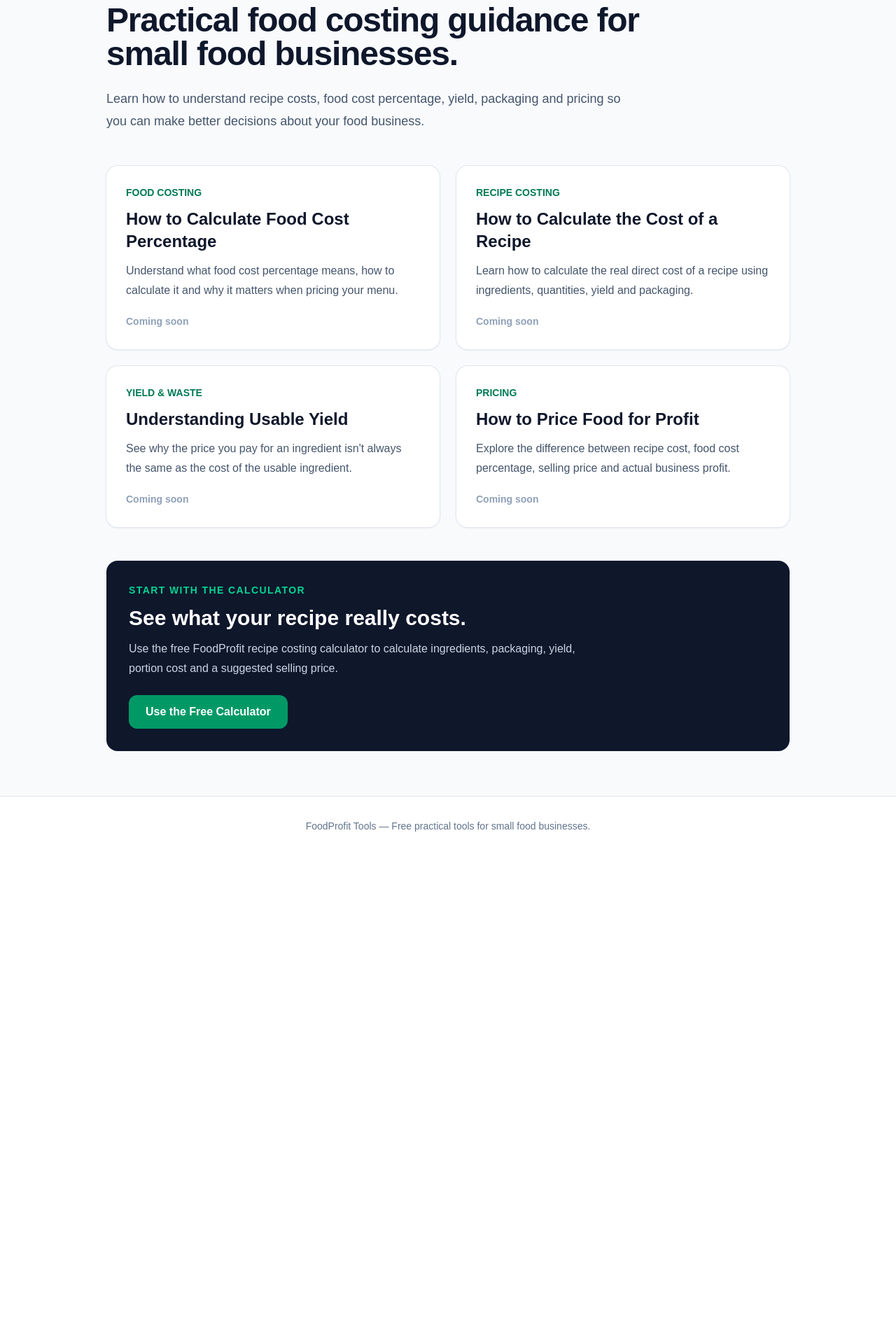
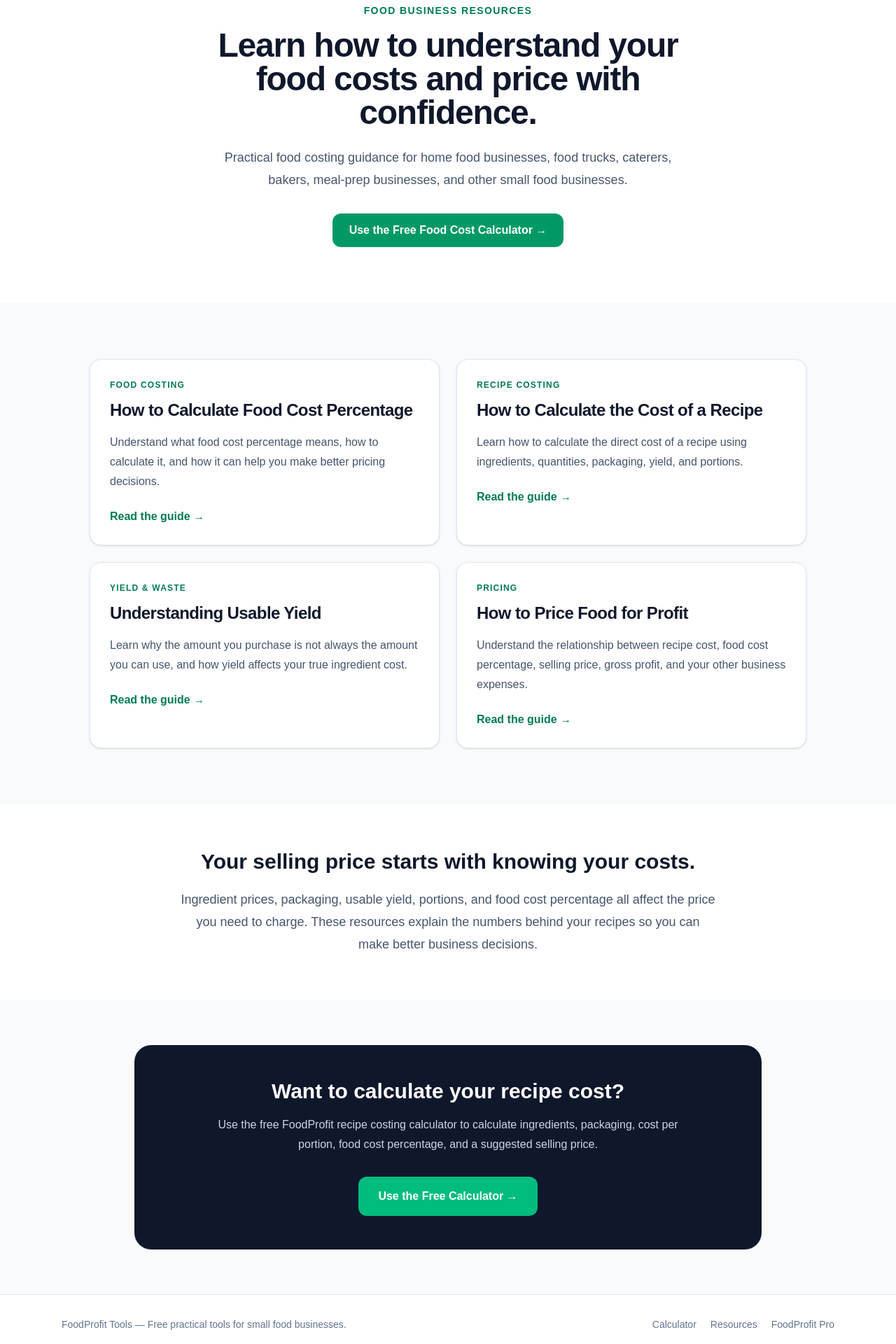
Before and after one commit to nestlie92-ux/foodprofit-tools, a Next.js app: page /resources in a window 1280 px wide. Shown: the part 160-2080 px from the top of the page at 70% size. Before the commit the page ends 1382 px from the top, so only its background shows below. Built offline with nearby package versions, Linux system fonts and the light colour scheme.

Commit message:
Build SEO foundation and resource hub

```diff
--- /dev/null
+++ b/app/resources/food-cost-percentage/page.tsx
@@ -0,0 +1,160 @@
+import Link from "next/link";
+import type { Metadata } from "next";
+
+export const metadata: Metadata = {
+  title: "How to Calculate Food Cost Percentage | FoodProfit Tools",
+  description:
+    "Learn what food cost percentage means, how to calculate it, and how it can help you price food products more confidently.",
+};
+
+export default function FoodCostPercentagePage() {
+  return (
+    <main className="min-h-screen bg-slate-50 text-slate-900">
+      <header className="border-b border-slate-200 bg-white">
+        <div className="mx-auto flex max-w-6xl items-center justify-between px-6 py-5">
+          <Link href="/" className="block">
+            <p className="text-xl font-bold text-emerald-700">
+              FoodProfit Tools
+            </p>
+            <p className="text-xs text-slate-500">
+              Free tools for small food businesses
+            </p>
+          </Link>
+
+          <nav className="flex gap-4 text-sm font-medium">
+            <Link href="/" className="text-slate-600 hover:text-emerald-700">
+              Calculator
+            </Link>
+            <Link
+              href="/resources"
+              className="text-emerald-700"
+            >
+              Resources
+            </Link>
+            <Link
+              href="/foodprofit-pro"
+              className="text-slate-600 hover:text-emerald-700"
+            >
+              FoodProfit Pro
+            </Link>
+          </nav>
+        </div>
+      </header>
+
+      <article className="mx-auto max-w-3xl px-6 py-14 md:py-20">
+        <p className="text-sm font-bold uppercase tracking-widest text-emerald-700">
+          Food Costing
+        </p>
+
+        <h1 className="mt-4 text-4xl font-bold tracking-tight sm:text-5xl">
+          How to Calculate Food Cost Percentage
+        </h1>
+
+        <p className="mt-6 text-lg leading-8 text-slate-600">
+          Food cost percentage helps you understand how much of your selling
+          price is being used to cover the direct cost of the food you sell.
+          It is one of the most useful numbers to understand when pricing
+          recipes and menu items.
+        </p>
+
+        <div className="mt-10 space-y-10">
+          <section>
+            <h2 className="text-2xl font-bold">
+              What is food cost percentage?
+            </h2>
+
+            <p className="mt-4 leading-8 text-slate-700">
+              Food cost percentage is the relationship between your food cost
+              and your selling price. In simple terms, it tells you what
+              percentage of the selling price is used to cover the direct cost
+              of producing the food.
+            </p>
+
+            <p className="mt-4 leading-8 text-slate-700">
+              In the FoodProfit calculator, direct cost includes the ingredients
+              and packaging used for the recipe.
+            </p>
+          </section>
+
+          <section>
+            <h2 className="text-2xl font-bold">
+              The basic food cost percentage formula
+            </h2>
+
+            <div className="mt-5 rounded-2xl bg-white p-6 text-center shadow-sm ring-1 ring-slate-200">
+              <p className="text-xl font-bold">
+                Food Cost % = Direct Cost ÷ Selling Price × 100
+              </p>
+            </div>
+          </section>
+
+          <section>
+            <h2 className="text-2xl font-bold">
+              Example
+            </h2>
+
+            <p className="mt-4 leading-8 text-slate-700">
+              Imagine one portion of your product costs $3.00 in ingredients
+              and packaging. You sell that portion for $10.00.
+            </p>
+
+            <div className="mt-5 rounded-2xl bg-emerald-50 p-6">
+              <p className="font-semibold text-emerald-900">
+                $3.00 ÷ $10.00 × 100 = 30%
+              </p>
+            </div>
+
+            <p className="mt-4 leading-8 text-slate-700">
+              That means 30% of the selling price is being used to cover the
+              direct ingredient and packaging cost.
+            </p>
+          </section>
+
+          <section>
+            <h2 className="text-2xl font-bold">
+              What is a desired food cost percentage?
+            </h2>
+
+            <p className="mt-4 leading-8 text-slate-700">
+              A desired food cost percentage is a target you use when exploring
+              a selling price. For example, if you choose 30%, you are
+              exploring a price where your direct food and packaging cost
+              represents about 30% of the selling price.
+            </p>
+
+            <p className="mt-4 leading-8 text-slate-700">
+              It is important to remember that this is a pricing tool, not a
+              complete profit calculation. Labor, rent, utilities, delivery,
+              taxes, marketing, equipment, and other business expenses still
+              need to be considered.
+            </p>
+          </section>
+
+          <section>
+            <h2 className="text-2xl font-bold">
+              Calculate your food cost percentage
+            </h2>
+
+            <p className="mt-4 leading-8 text-slate-700">
+              The easiest way to put this into practice is to cost your actual
+              recipe, including packaging and usable yield.
+            </p>
+
+            <Link
+              href="/"
+              className="mt-6 inline-flex rounded-xl bg-emerald-600 px-6 py-3 font-bold text-white hover:bg-emerald-700"
+            >
+              Use the Free Food Cost Calculator →
+            </Link>
+          </section>
+        </div>
+      </article>
+
+      <footer className="border-t border-slate-200 bg-white">
+        <div className="mx-auto max-w-6xl px-6 py-8 text-center text-sm text-slate-500">
+          FoodProfit Tools — Free practical tools for small food businesses.
+        </div>
+      </footer>
+    </main>
+  );
+}
--- a/app/resources/page.tsx
+++ b/app/resources/page.tsx
@@ -1,21 +1,62 @@
 import Link from "next/link";
+import type { Metadata } from "next";
+
+export const metadata: Metadata = {
+  title: "Food Costing Resources for Small Food Businesses | FoodProfit Tools",
+  description:
+    "Practical guides to food cost percentage, recipe costing, usable yield, food pricing, packaging costs, and profit for small food businesses.",
+};
+
+const resources = [
+  {
+    category: "FOOD COSTING",
+    title: "How to Calculate Food Cost Percentage",
+    description:
+      "Understand what food cost percentage means, how to calculate it, and how it can help you make better pricing decisions.",
+    href: "/resources/food-cost-percentage",
+  },
+  {
+    category: "RECIPE COSTING",
+    title: "How to Calculate the Cost of a Recipe",
+    description:
+      "Learn how to calculate the direct cost of a recipe using ingredients, quantities, packaging, yield, and portions.",
+    href: "/resources/recipe-cost",
+  },
+  {
+    category: "YIELD & WASTE",
+    title: "Understanding Usable Yield",
+    description:
+      "Learn why the amount you purchase is not always the amount you can use, and how yield affects your true ingredient cost.",
+    href: "/resources/usable-yield",
+  },
+  {
+    category: "PRICING",
+    title: "How to Price Food for Profit",
+    description:
+      "Understand the relationship between recipe cost, food cost percentage, selling price, gross profit, and your other business expenses.",
+    href: "/resources/price-food-for-profit",
+  },
+];
 
 export default function ResourcesPage() {
   return (
-    <main className="min-h-screen bg-slate-50">
+    <main className="min-h-screen bg-slate-50 text-slate-900">
+      {/* HEADER */}
       <header className="border-b border-slate-200 bg-white">
         <div className="mx-auto flex max-w-6xl items-center justify-between px-6 py-5">
-          <Link
-            href="/"
-            className="text-xl font-bold text-emerald-700"
-          >
-            FoodProfit Tools
+          <Link href="/" className="block">
+            <p className="text-xl font-bold text-emerald-700">
+              FoodProfit Tools
+            </p>
+            <p className="text-xs text-slate-500">
+              Free tools for small food businesses
+            </p>
           </Link>
 
-          <nav className="flex items-center gap-5 text-sm font-medium">
+          <nav className="flex items-center gap-4 text-sm font-medium">
             <Link
               href="/"
-              className="text-slate-600 hover:text-emerald-700"
+              className="text-slate-600 transition hover:text-emerald-700"
             >
               Calculator
             </Link>
@@ -29,7 +70,7 @@ export default function ResourcesPage() {
 
             <Link
               href="/foodprofit-pro"
-              className="text-slate-600 hover:text-emerald-700"
+              className="text-slate-600 transition hover:text-emerald-700"
             >
               FoodProfit Pro
             </Link>
@@ -37,132 +78,134 @@ export default function ResourcesPage() {
         </div>
       </header>
 
-      <section className="mx-auto max-w-5xl px-6 py-16">
-        <div className="max-w-3xl">
+      {/* HERO */}
+      <section className="bg-white">
+        <div className="mx-auto max-w-5xl px-6 py-16 text-center md:py-20">
           <p className="text-sm font-semibold uppercase tracking-widest text-emerald-700">
             Food Business Resources
           </p>
 
-          <h1 className="mt-3 text-4xl font-bold tracking-tight text-slate-900 sm:text-5xl">
-            Practical food costing guidance for small food businesses.
+          <h1 className="mx-auto mt-4 max-w-3xl text-4xl font-bold tracking-tight sm:text-5xl">
+            Learn how to understand your food costs and price with confidence.
           </h1>
 
-          <p className="mt-6 text-lg leading-8 text-slate-600">
-            Learn how to understand recipe costs, food cost
-            percentage, yield, packaging and pricing so you
-            can make better decisions about your food business.
+          <p className="mx-auto mt-6 max-w-2xl text-lg leading-8 text-slate-600">
+            Practical food costing guidance for home food businesses, food
+            trucks, caterers, bakers, meal-prep businesses, and other small
+            food businesses.
+          </p>
+
+          <div className="mt-8">
+            <Link
+              href="/"
+              className="inline-flex rounded-xl bg-emerald-600 px-6 py-3 font-bold text-white transition hover:bg-emerald-700"
+            >
+              Use the Free Food Cost Calculator →
+            </Link>
+          </div>
+        </div>
+      </section>
+
+      {/* RESOURCE CARDS */}
+      <section className="px-6 py-16 md:py-20">
+        <div className="mx-auto max-w-5xl">
+          <div className="grid gap-6 md:grid-cols-2">
+            {resources.map((resource) => (
+              <article
+                key={resource.href}
+                className="rounded-2xl border border-slate-200 bg-white p-7 shadow-sm transition hover:-translate-y-1 hover:shadow-md"
+              >
+                <p className="text-xs font-bold uppercase tracking-widest text-emerald-700">
+                  {resource.category}
+                </p>
+
+                <h2 className="mt-3 text-2xl font-bold tracking-tight">
+                  {resource.title}
+                </h2>
+
+                <p className="mt-4 leading-7 text-slate-600">
+                  {resource.description}
+                </p>
+
+                <Link
+                  href={resource.href}
+                  className="mt-6 inline-flex font-semibold text-emerald-700 hover:text-emerald-800"
+                >
+                  Read the guide →
+                </Link>
+              </article>
+            ))}
+          </div>
+        </div>
+      </section>
+
+      {/* WHY THESE NUMBERS MATTER */}
+      <section className="bg-white px-6 py-16">
+        <div className="mx-auto max-w-4xl text-center">
+          <h2 className="text-3xl font-bold">
+            Your selling price starts with knowing your costs.
+          </h2>
+
+          <p className="mx-auto mt-5 max-w-3xl text-lg leading-8 text-slate-600">
+            Ingredient prices, packaging, usable yield, portions, and food
+            cost percentage all affect the price you need to charge. These
+            resources explain the numbers behind your recipes so you can make
+            better business decisions.
           </p>
         </div>
+      </section>
 
-        <div className="mt-12 grid gap-6 md:grid-cols-2">
-          <article className="rounded-2xl bg-white p-7 shadow-sm ring-1 ring-slate-200">
-            <p className="text-sm font-semibold text-emerald-700">
-              FOOD COSTING
-            </p>
-
-            <h2 className="mt-3 text-2xl font-bold text-slate-900">
-              How to Calculate Food Cost Percentage
-            </h2>
-
-            <p className="mt-3 leading-7 text-slate-600">
-              Understand what food cost percentage means,
-              how to calculate it and why it matters when
-              pricing your menu.
-            </p>
-
-            <span className="mt-5 inline-block text-sm font-semibold text-slate-400">
-              Coming soon
-            </span>
-          </article>
-
-          <article className="rounded-2xl bg-white p-7 shadow-sm ring-1 ring-slate-200">
-            <p className="text-sm font-semibold text-emerald-700">
-              RECIPE COSTING
-            </p>
-
-            <h2 className="mt-3 text-2xl font-bold text-slate-900">
-              How to Calculate the Cost of a Recipe
-            </h2>
-
-            <p className="mt-3 leading-7 text-slate-600">
-              Learn how to calculate the real direct cost
-              of a recipe using ingredients, quantities,
-              yield and packaging.
-            </p>
-
-            <span className="mt-5 inline-block text-sm font-semibold text-slate-400">
-              Coming soon
-            </span>
-          </article>
-
-          <article className="rounded-2xl bg-white p-7 shadow-sm ring-1 ring-slate-200">
-            <p className="text-sm font-semibold text-emerald-700">
-              YIELD & WASTE
-            </p>
-
-            <h2 className="mt-3 text-2xl font-bold text-slate-900">
-              Understanding Usable Yield
-            </h2>
-
-            <p className="mt-3 leading-7 text-slate-600">
-              See why the price you pay for an ingredient
-              isn't always the same as the cost of the usable
-              ingredient.
-            </p>
-
-            <span className="mt-5 inline-block text-sm font-semibold text-slate-400">
-              Coming soon
-            </span>
-          </article>
-
-          <article className="rounded-2xl bg-white p-7 shadow-sm ring-1 ring-slate-200">
-            <p className="text-sm font-semibold text-emerald-700">
-              PRICING
-            </p>
-
-            <h2 className="mt-3 text-2xl font-bold text-slate-900">
-              How to Price Food for Profit
-            </h2>
-
-            <p className="mt-3 leading-7 text-slate-600">
-              Explore the difference between recipe cost,
-              food cost percentage, selling price and actual
-              business profit.
-            </p>
-
-            <span className="mt-5 inline-block text-sm font-semibold text-slate-400">
-              Coming soon
-            </span>
-          </article>
-        </div>
-
-        <div className="mt-12 rounded-2xl bg-slate-900 p-8 text-white">
-          <p className="text-sm font-semibold uppercase tracking-widest text-emerald-400">
-            Start with the calculator
-          </p>
-
-          <h2 className="mt-3 text-3xl font-bold">
-            See what your recipe really costs.
+      {/* CALCULATOR CTA */}
+      <section className="px-6 py-16">
+        <div className="mx-auto max-w-4xl rounded-3xl bg-slate-900 px-6 py-12 text-center text-white">
+          <h2 className="text-3xl font-bold">
+            Want to calculate your recipe cost?
           </h2>
 
-          <p className="mt-3 max-w-2xl leading-7 text-slate-300">
-            Use the free FoodProfit recipe costing calculator
-            to calculate ingredients, packaging, yield,
-            portion cost and a suggested selling price.
+          <p className="mx-auto mt-4 max-w-2xl leading-7 text-slate-300">
+            Use the free FoodProfit recipe costing calculator to calculate
+            ingredients, packaging, cost per portion, food cost percentage,
+            and a suggested selling price.
           </p>
 
           <Link
             href="/"
-            className="mt-6 inline-block rounded-xl bg-emerald-600 px-6 py-3 font-semibold text-white hover:bg-emerald-500"
+            className="mt-8 inline-flex rounded-xl bg-emerald-500 px-7 py-4 font-bold text-white transition hover:bg-emerald-400"
           >
-            Use the Free Calculator
+            Use the Free Calculator →
           </Link>
         </div>
       </section>
 
+      {/* FOOTER */}
       <footer className="border-t border-slate-200 bg-white">
-        <div className="mx-auto max-w-6xl px-6 py-8 text-center text-sm text-slate-500">
-          FoodProfit Tools — Free practical tools for small food businesses.
+        <div className="mx-auto flex max-w-6xl flex-col gap-3 px-6 py-8 text-sm text-slate-500 sm:flex-row sm:items-center sm:justify-between">
+          <p>
+            FoodProfit Tools — Free practical tools for small food businesses.
+          </p>
+
+          <div className="flex gap-5">
+            <Link
+              href="/"
+              className="hover:text-slate-900"
+            >
+              Calculator
+            </Link>
+
+            <Link
+              href="/resources"
+              className="hover:text-slate-900"
+            >
+              Resources
+            </Link>
+
+            <Link
+              href="/foodprofit-pro"
+              className="hover:text-slate-900"
+            >
+              FoodProfit Pro
+            </Link>
+          </div>
         </div>
       </footer>
     </main>
--- /dev/null
+++ b/app/robots.ts
@@ -0,0 +1,11 @@
+import type { MetadataRoute } from "next";
+
+export default function robots(): MetadataRoute.Robots {
+  return {
+    rules: {
+      userAgent: "*",
+      allow: "/",
+    },
+    sitemap: "https://foodprofit-tools-8vz7.vercel.app/sitemap.xml",
+  };
+}
--- /dev/null
+++ b/app/sitemap.ts
@@ -0,0 +1,50 @@
+import type { MetadataRoute } from "next";
+
+const siteUrl = "https://foodprofit-tools-8vz7.vercel.app";
+
+export default function sitemap(): MetadataRoute.Sitemap {
+  return [
+    {
+      url: siteUrl,
+      lastModified: new Date(),
+      changeFrequency: "weekly",
+      priority: 1,
+    },
+    {
+      url: `${siteUrl}/resources`,
+      lastModified: new Date(),
+      changeFrequency: "weekly",
+      priority: 0.9,
+    },
+    {
+      url: `${siteUrl}/resources/food-cost-percentage`,
+      lastModified: new Date(),
+      changeFrequency: "monthly",
+      priority: 0.8,
+    },
+    {
+      url: `${siteUrl}/resources/recipe-cost`,
+      lastModified: new Date(),
+      changeFrequency: "monthly",
+      priority: 0.8,
+    },
+    {
+      url: `${siteUrl}/resources/usable-yield`,
+      lastModified: new Date(),
+      changeFrequency: "monthly",
+      priority: 0.7,
+    },
+    {
+      url: `${siteUrl}/resources/price-food-for-profit`,
+      lastModified: new Date(),
+      changeFrequency: "monthly",
+      priority: 0.8,
+    },
+    {
+      url: `${siteUrl}/foodprofit-pro`,
+      lastModified: new Date(),
+      changeFrequency: "monthly",
+      priority: 0.7,
+    },
+  ];
+}
```
